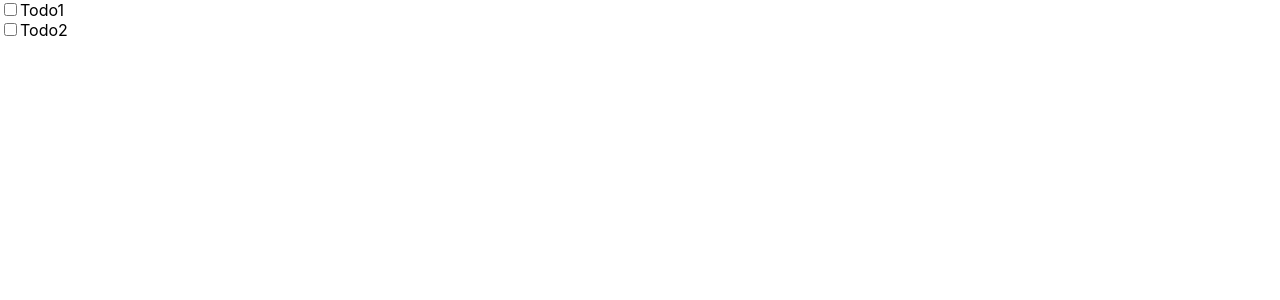
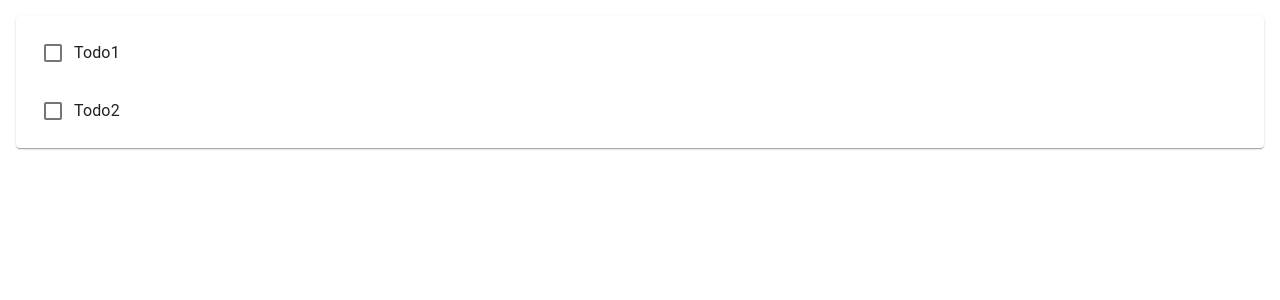
Before and after one commit to mackerel0818/react-todolist, a React (Create React App) app in the folder todo-react-app/: page / in a window 1280 px wide. Shown: the top 300 px of the page. Built offline with nearby package versions, Linux system fonts and the light colour scheme.

Commit message:
update: material-ui

```diff
--- a/todo-react-app/src/App.jsx
+++ b/todo-react-app/src/App.jsx
@@ -1,5 +1,6 @@
 import React from "react";
 import Todo from "./components/Todo";
+import { Paper, List } from "@material-ui/core";
 
 export default function App() {
   // const [items, setItems] = useState([]);
@@ -17,9 +18,15 @@
     },
   ];
 
-  return (
-    <div className="App">
-      <Todo items={items} />
-    </div>
+  const todoItems = items.length > 0 && (
+    <Paper style={{ margin: 16 }}>
+      <List>
+        {items.map((item) => (
+          <Todo item={item} key={item.id} />
+        ))}{" "}
+      </List>
+    </Paper>
   );
+
+  return <div className="App">{todoItems}</div>;
 }
--- a/todo-react-app/src/components/Todo.jsx
+++ b/todo-react-app/src/components/Todo.jsx
@@ -1,19 +1,27 @@
 import React from "react";
+import { ListItem, ListItemText, InputBase, Checkbox } from "@material-ui/core";
 
-export default function Todo({ items }) {
+export default function Todo({ item }) {
+  const handleClick = () => {
+    item.done = "";
+  };
+
   return (
     <div>
-      {items.map((item) => (
-        <div>
-          <input
-            type="checkbox"
+      <ListItem>
+        <Checkbox onClick={handleClick} checked={item.done} />
+        <ListItemText>
+          <InputBase
+            inputProps={{ "aria-label": "naked" }}
+            type="text"
             id={item.id}
             name={item.id}
-            checked={item.done}
+            value={item.title}
+            multiline={true}
+            fullWidth={true}
           />
-          <label for={item.id}>{item.title}</label>
-        </div>
-      ))}
+        </ListItemText>
+      </ListItem>
     </div>
   );
 }
```
